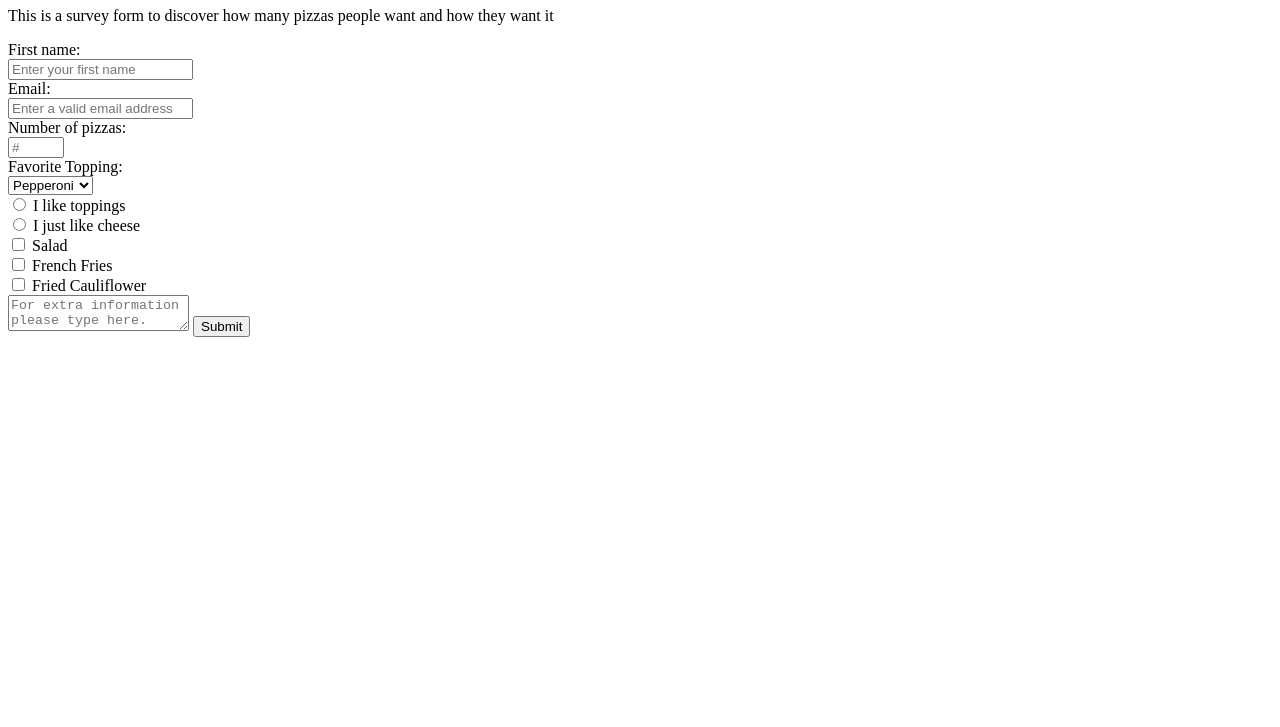
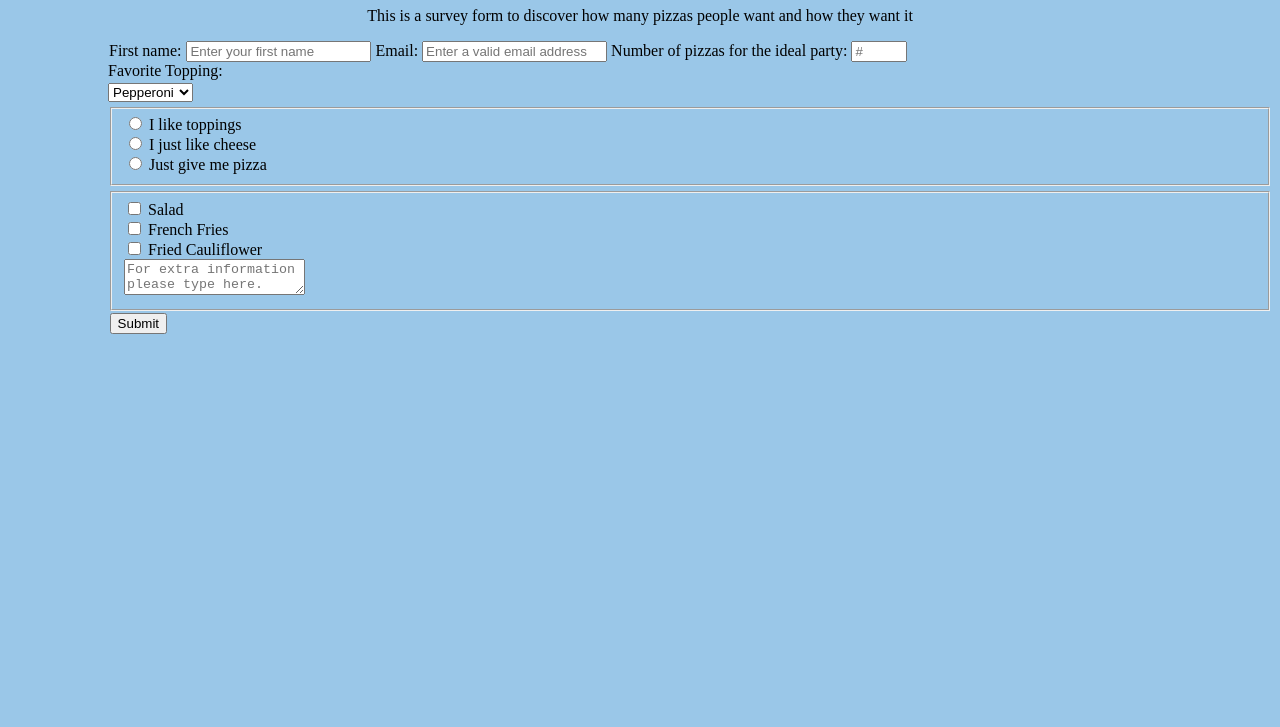
Before and after one commit to EGoldmuse/survey, a plain HTML site: page index.html in a window 1280 px wide. Shown: the part 73-800 px from the top of the page. Drawn offline with Linux system fonts and the light colour scheme.

Commit message:
Second commit. Added fieldsets and aligned objects.

```diff
--- a/index.html
+++ b/index.html
@@ -5,20 +5,21 @@
     <meta http-equiv="X-UA-Compatible" content="IE=edge">
     <meta name="viewport" content="width=device-width, initial-scale=1.0">
     <title>Survey</title>
+    <link rel="stylesheet" href="main.css">
 </head>
 <body>
-    <div>
+    <div class="main">
         <h1 id="title">The Ultimate Pizza Experience</h1>
         <p id="description">This is a survey form to discover how many pizzas people want and how they want it</p>
         <form id="survey-form">
-            <label id="name-label" for="name">First name:</label><br>
-            <input type="text" id="name" name="name" class="form-control" required placeholder="Enter your first name"><br>
+            <label id="name-label" for="name">First name:</label>
+            <input type="text" id="name" name="name" class="form-control" required placeholder="Enter your first name">
 
-            <label id="email-label" for="email">Email:</label><br>
+            <label id="email-label" for="email">Email:</label>
             <input type="email" id="email" name="email" class="form-control" required
-                placeholder="Enter a valid email address"><br>
+                placeholder="Enter a valid email address">
 
-            <label id="number-label" for="numberp">Number of pizzas:</label><br>
+            <label id="number-label" for="numberp">Number of pizzas for the ideal party:</label>
             <input type="number" id="number" name="numberp" class="form-control" min="1" max="10" required
                 placeholder="#"><br>
 
@@ -30,11 +31,16 @@
                 <option value="pepper">Pepper</option>
             </select><br>
 
+            <fieldset id="top">
             <input type="radio" id="fav" name="fav_pizza" value="Toppings">
             <label for="toppings"> I like toppings </label><br>
             <input type="radio" id="fav" name="fav_pizza" value="Cheese">
             <label for="cheese"> I just like cheese</label><br>
+            <input type="radio" id="fav" name="fav_pizza" value="Notpicky">
+            <label for="cheese"> Just give me pizza</label><br>
+            </fieldset>
 
+            <fieldset id="sides">
             <input type="checkbox" id="check1" name="check1" value="Salad">
             <label for="html">Salad</label><br>
             <input type="checkbox" id="check2" name="check2" value="French fries">
@@ -42,6 +48,7 @@
             <input type="checkbox" id="check3" name="check3" value="Fried cauliflower">
             <label for="javascript">Fried Cauliflower</label><br>
             <textarea placeholder="For extra information please type here."></textarea>
+            </fieldset>
 
             <input type="submit" id="submit" value="Submit">
         </form>
--- a/main.css
+++ b/main.css
@@ -1,6 +1,7 @@
 body {
   background-color: #9ac7e8;
 }
+
 
 #title {
   text-align: center;
@@ -18,3 +19,19 @@ body {
 #name-label {
   margin: 1px;
 }
+
+#top {
+  margin-top: 5px;
+}
+
+#sides {
+  margin-top: 5px;
+}
+
+#dropdown {
+  margin-top: 3px;
+}
+
+#submit {
+  margin: .1rem;
+}
```
